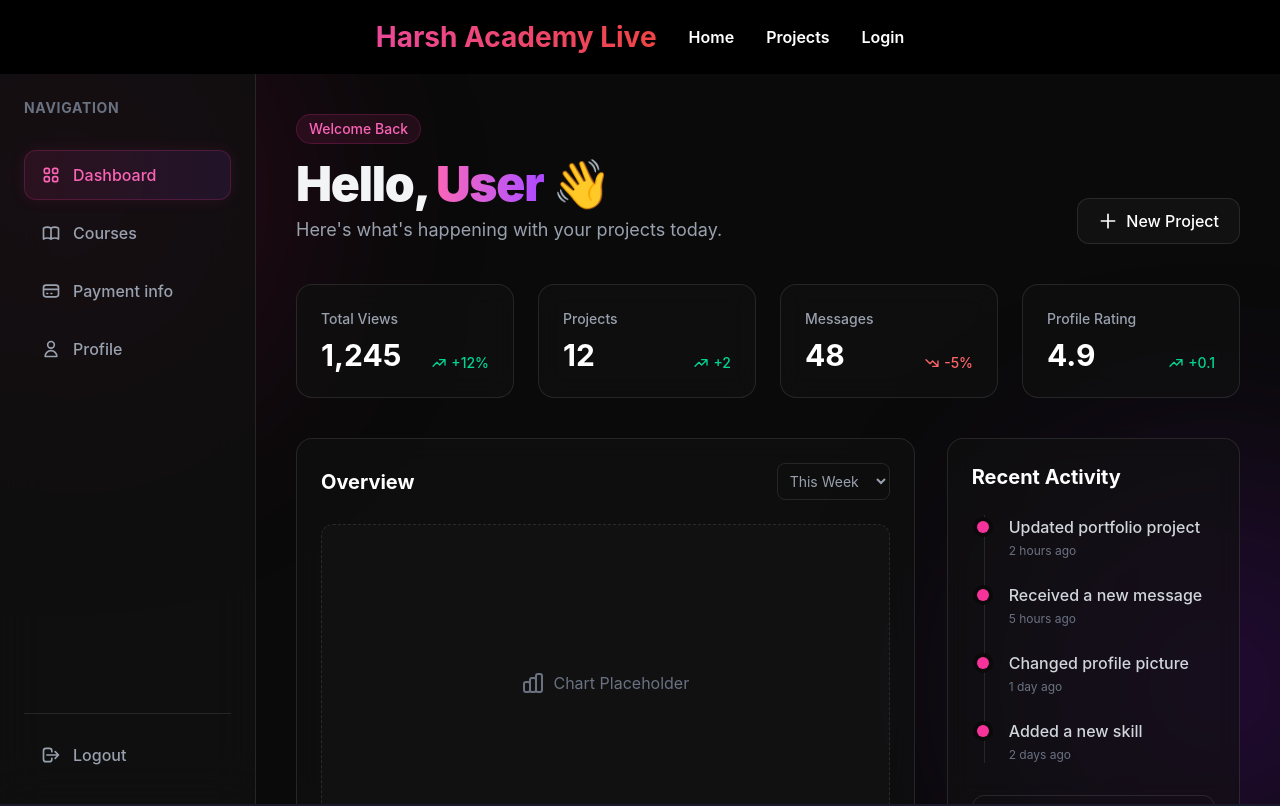
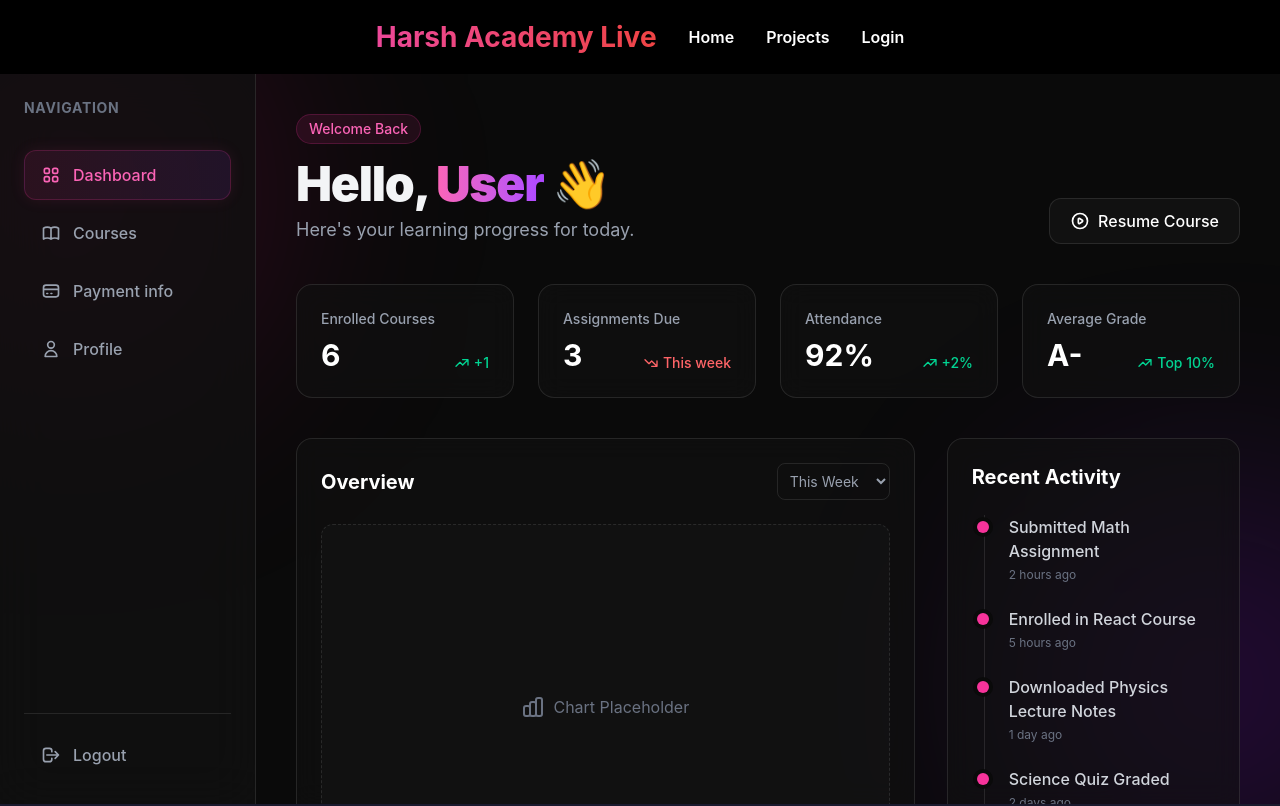
Before and after one commit to harsh-suman5/testing_website, a React (Vite) app: page /dash_home in a window 1280 px wide. Shown: the top 806 px of the page. Built offline with nearby package versions, Linux system fonts and the light colour scheme; no server answers.

Commit message:
dashboard created

```diff
--- a/src/components/dashboard/dash_home.jsx
+++ b/src/components/dashboard/dash_home.jsx
@@ -7,18 +7,18 @@ const Dash_home = () => {
 
   // Example stats data
   const stats = [
-    { title: 'Total Views', value: '1,245', change: '+12%', isPositive: true },
-    { title: 'Projects', value: '12', change: '+2', isPositive: true },
-    { title: 'Messages', value: '48', change: '-5%', isPositive: false },
-    { title: 'Profile Rating', value: '4.9', change: '+0.1', isPositive: true },
+    { title: 'Enrolled Courses', value: '6', change: '+1', isPositive: true },
+    { title: 'Assignments Due', value: '3', change: 'This week', isPositive: false },
+    { title: 'Attendance', value: '92%', change: '+2%', isPositive: true },
+    { title: 'Average Grade', value: 'A-', change: 'Top 10%', isPositive: true },
   ];
 
   // Example recent activity
   const activities = [
-    { id: 1, action: 'Updated portfolio project', time: '2 hours ago' },
-    { id: 2, action: 'Received a new message', time: '5 hours ago' },
-    { id: 3, action: 'Changed profile picture', time: '1 day ago' },
-    { id: 4, action: 'Added a new skill', time: '2 days ago' },
+    { id: 1, action: 'Submitted Math Assignment', time: '2 hours ago' },
+    { id: 2, action: 'Enrolled in React Course', time: '5 hours ago' },
+    { id: 3, action: 'Downloaded Physics Lecture Notes', time: '1 day ago' },
+    { id: 4, action: 'Science Quiz Graded', time: '2 days ago' },
   ];
 
   return (
@@ -46,7 +46,7 @@ const Dash_home = () => {
         `}>
           {/* Mobile Close Button */}
           <div className="flex justify-between items-center md:hidden mb-8">
-            <span className="text-xl font-bold bg-gradient-to-r from-pink-500 to-purple-500 bg-clip-text text-transparent">Menu</span>
+            <span className="text-xl font-bold bg-linear-to-r from-pink-500 to-purple-500 bg-clip-text text-transparent">Menu</span>
             <button onClick={() => setIsSidebarOpen(false)} className="text-gray-400 hover:text-white bg-white/5 p-2 rounded-full transition-colors">
               <svg className="w-5 h-5" fill="none" stroke="currentColor" viewBox="0 0 24 24"><path strokeLinecap="round" strokeLinejoin="round" strokeWidth="2" d="M6 18L18 6M6 6l12 12"></path></svg>
             </button>
@@ -58,7 +58,7 @@ const Dash_home = () => {
 
           <ul className="flex flex-col gap-2 h-full">
             <li>
-              <a href="/dash_home" className="flex items-center gap-3 px-4 py-3 rounded-xl bg-gradient-to-r from-pink-500/10 to-purple-500/10 text-pink-400 border border-pink-500/20 font-medium transition-all shadow-[0_0_15px_rgba(236,72,153,0.1)]">
+              <a href="/dash_home" className="flex items-center gap-3 px-4 py-3 rounded-xl bg-linear-to-r from-pink-500/10 to-purple-500/10 text-pink-400 border border-pink-500/20 font-medium transition-all shadow-[0_0_15px_rgba(236,72,153,0.1)]">
                 <svg className="w-5 h-5" fill="none" viewBox="0 0 24 24" stroke="currentColor"><path strokeLinecap="round" strokeLinejoin="round" strokeWidth="2" d="M4 6a2 2 0 012-2h2a2 2 0 012 2v2a2 2 0 01-2 2H6a2 2 0 01-2-2V6zM14 6a2 2 0 012-2h2a2 2 0 012 2v2a2 2 0 01-2 2h-2a2 2 0 01-2-2V6zM4 16a2 2 0 012-2h2a2 2 0 012 2v2a2 2 0 01-2 2H6a2 2 0 01-2-2v-2zM14 16a2 2 0 012-2h2a2 2 0 012 2v2a2 2 0 01-2 2h-2a2 2 0 01-2-2v-2z" /></svg>
                 Dashboard
               </a>
@@ -108,14 +108,14 @@ const Dash_home = () => {
                   Welcome Back
                 </div>
                 <h1 className="text-4xl md:text-5xl font-black mb-2 tracking-tight">
-                  Hello, <span className="bg-gradient-to-r from-pink-400 to-purple-500 bg-clip-text text-transparent">{username}</span> 👋
+                  Hello, <span className="bg-linear-to-r from-pink-400 to-purple-500 bg-clip-text text-transparent">{username}</span> 👋
                 </h1>
-                <p className="text-gray-400 text-lg max-w-2xl">Here's what's happening with your projects today.</p>
+                <p className="text-gray-400 text-lg max-w-2xl">Here's your learning progress for today.</p>
               </div>
               <div className="flex gap-3">
                 <button className="px-5 py-2.5 rounded-xl bg-[#111111] border border-white/10 text-white font-medium hover:bg-white/5 hover:border-white/20 transition-all flex items-center gap-2">
-                  <svg className="w-5 h-5" fill="none" viewBox="0 0 24 24" stroke="currentColor"><path strokeLinecap="round" strokeLinejoin="round" strokeWidth="2" d="M12 4v16m8-8H4" /></svg>
-                  New Project
+                  <svg className="w-5 h-5" fill="none" viewBox="0 0 24 24" stroke="currentColor"><path strokeLinecap="round" strokeLinejoin="round" strokeWidth="2" d="M14.752 11.168l-3.197-2.132A1 1 0 0010 9.87v4.263a1 1 0 001.555.832l3.197-2.132a1 1 0 000-1.664z" /><path strokeLinecap="round" strokeLinejoin="round" strokeWidth="2" d="M21 12a9 9 0 11-18 0 9 9 0 0118 0z" /></svg>
+                  Resume Course
                 </button>
               </div>
             </div>
@@ -126,7 +126,7 @@ const Dash_home = () => {
                 <div key={index} className="bg-[#111111]/60 backdrop-blur-md border border-white/10 p-6 rounded-2xl hover:border-pink-500/30 transition-all group hover:shadow-[0_0_30px_rgba(236,72,153,0.05)]">
                   <h3 className="text-gray-400 text-sm font-medium mb-2">{stat.title}</h3>
                   <div className="flex items-end justify-between">
-                    <span className="text-3xl font-bold text-white group-hover:bg-gradient-to-r group-hover:from-pink-400 group-hover:to-purple-400 group-hover:bg-clip-text group-hover:text-transparent transition-all">{stat.value}</span>
+                    <span className="text-3xl font-bold text-white group-hover:bg-linear-to-r group-hover:from-pink-400 group-hover:to-purple-400 group-hover:bg-clip-text group-hover:text-transparent transition-all">{stat.value}</span>
                     <span className={`text-sm font-medium flex items-center gap-1 ${stat.isPositive ? 'text-emerald-400' : 'text-red-400'}`}>
                       {stat.isPositive ? (
                         <svg className="w-4 h-4" fill="none" viewBox="0 0 24 24" stroke="currentColor"><path strokeLinecap="round" strokeLinejoin="round" strokeWidth="2" d="M13 7h8m0 0v8m0-8l-8 8-4-4-6 6" /></svg>
@@ -152,7 +152,7 @@ const Dash_home = () => {
                     <option>This Year</option>
                   </select>
                 </div>
-                <div className="flex-1 min-h-[300px] border border-dashed border-white/10 rounded-xl flex items-center justify-center bg-white/[0.02]">
+                <div className="flex-1 min-h-[300px] border border-dashed border-white/10 rounded-xl flex items-center justify-center bg-white/2">
                   <p className="text-gray-500 flex items-center gap-2">
                     <svg className="w-6 h-6" fill="none" viewBox="0 0 24 24" stroke="currentColor"><path strokeLinecap="round" strokeLinejoin="round" strokeWidth="2" d="M9 19v-6a2 2 0 00-2-2H5a2 2 0 00-2 2v6a2 2 0 002 2h2a2 2 0 002-2zm0 0V9a2 2 0 012-2h2a2 2 0 012 2v10m-6 0a2 2 0 002 2h2a2 2 0 002-2m0 0V5a2 2 0 012-2h2a2 2 0 012 2v14a2 2 0 01-2 2h-2a2 2 0 01-2-2z" /></svg>
                     Chart Placeholder
--- a/src/components/login.jsx
+++ b/src/components/login.jsx
@@ -40,7 +40,7 @@ const Login = () => {
   }
 
   return (
-    <div className="no-scroll flex justify-center items-center min-h-screen bg-gradient-to-r from-blue-500 to-purple-600">
+    <div className="no-scroll flex justify-center items-center min-h-screen bg-linear-to-r from-blue-500 to-purple-600">
 
       <form
         onSubmit={handleSubmit}
--- a/src/components/register.jsx
+++ b/src/components/register.jsx
@@ -38,7 +38,7 @@ const Register = () => {
   }
 
   return (
-    <div className="no-scroll flex justify-center items-center min-h-screen bg-gradient-to-r from-blue-500 to-purple-600">
+    <div className="no-scroll flex justify-center items-center min-h-screen bg-linear-to-r from-blue-500 to-purple-600">
 
       <form
         onSubmit={handleSubmit}
```
